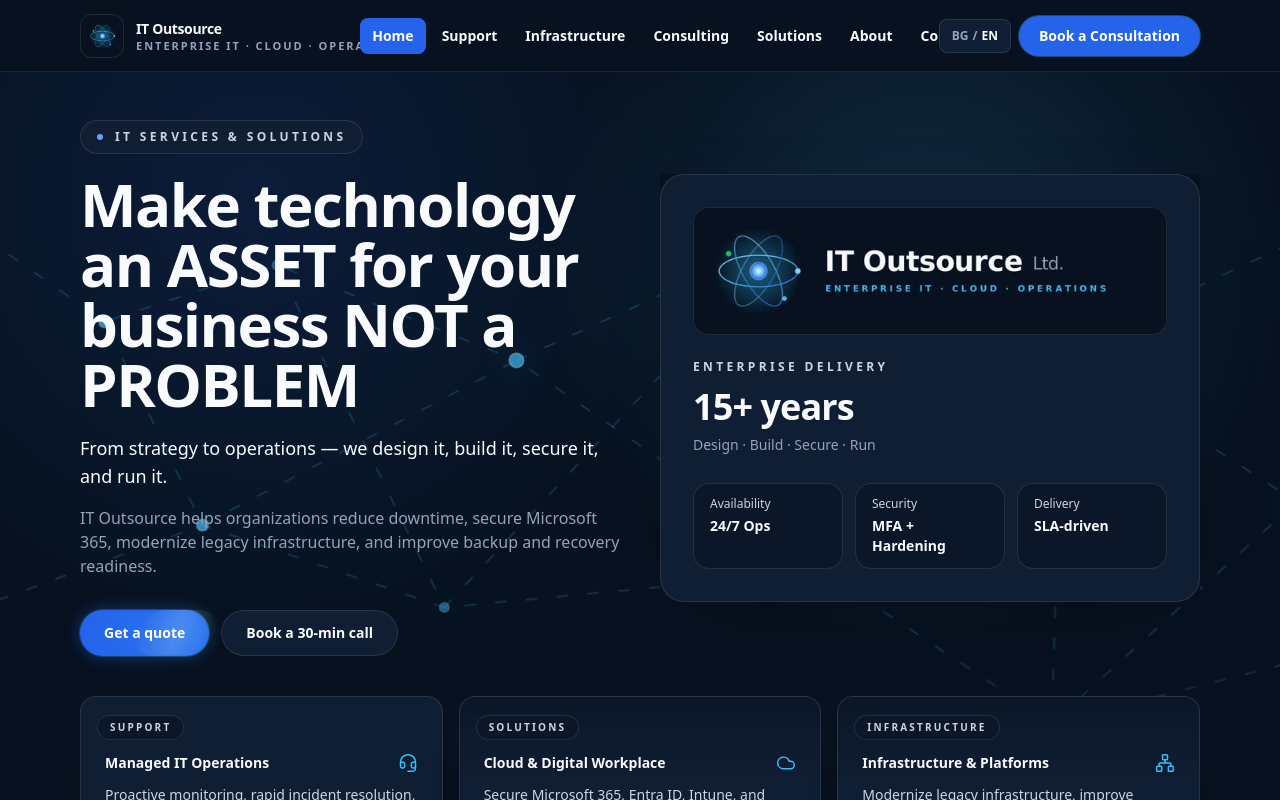
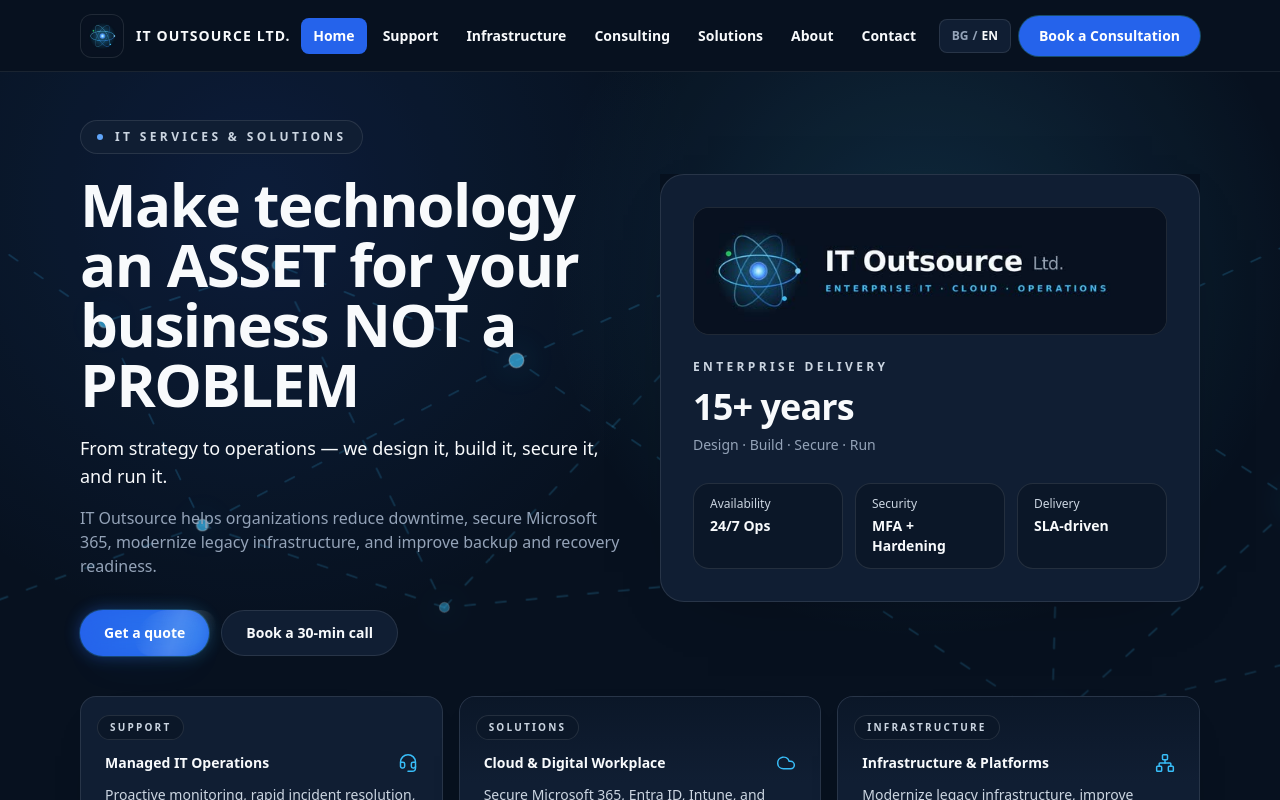
Before and after one commit to gushterovstefan/itosite, a React (Vite) app in the folder website/: page / in a window 1280 px wide. Shown: the top 800 px of the page. Built offline with nearby package versions, Linux system fonts and the light colour scheme.

Commit message:
Simplify navbar brand text

```diff
--- a/website/src/components/Navbar.jsx
+++ b/website/src/components/Navbar.jsx
@@ -96,9 +96,8 @@
           <span className="grid h-10 w-10 place-items-center overflow-hidden rounded-xl border border-white/10 bg-[#07111F] p-0.5 md:h-11 md:w-11">
             <img src={logo} alt="IT Outsource Ltd." width="512" height="512" className="h-full w-full object-cover" loading="eager" />
           </span>
-          <span className="hidden leading-tight xl:block">
-            <span className="block text-sm font-semibold tracking-tight text-[#F8FAFC]">IT Outsource</span>
-            <span className="block text-[11px] font-semibold uppercase tracking-[0.18em] text-[#94A3B8]">Enterprise IT · Cloud · Operations</span>
+          <span className="hidden text-sm font-semibold uppercase tracking-[0.08em] text-[#F8FAFC] xl:block">
+            IT Outsource Ltd.
           </span>
         </Link>
 
```
